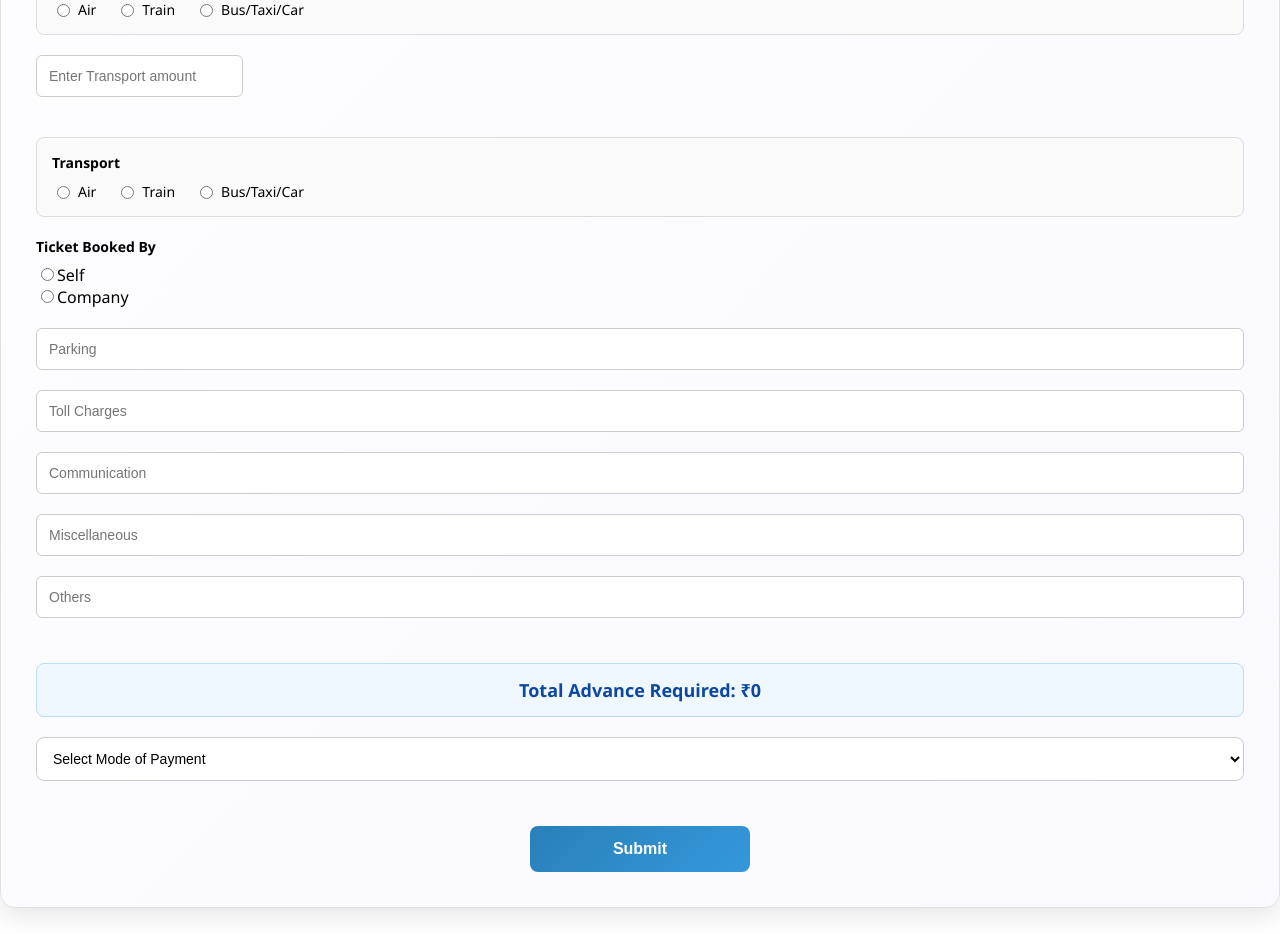
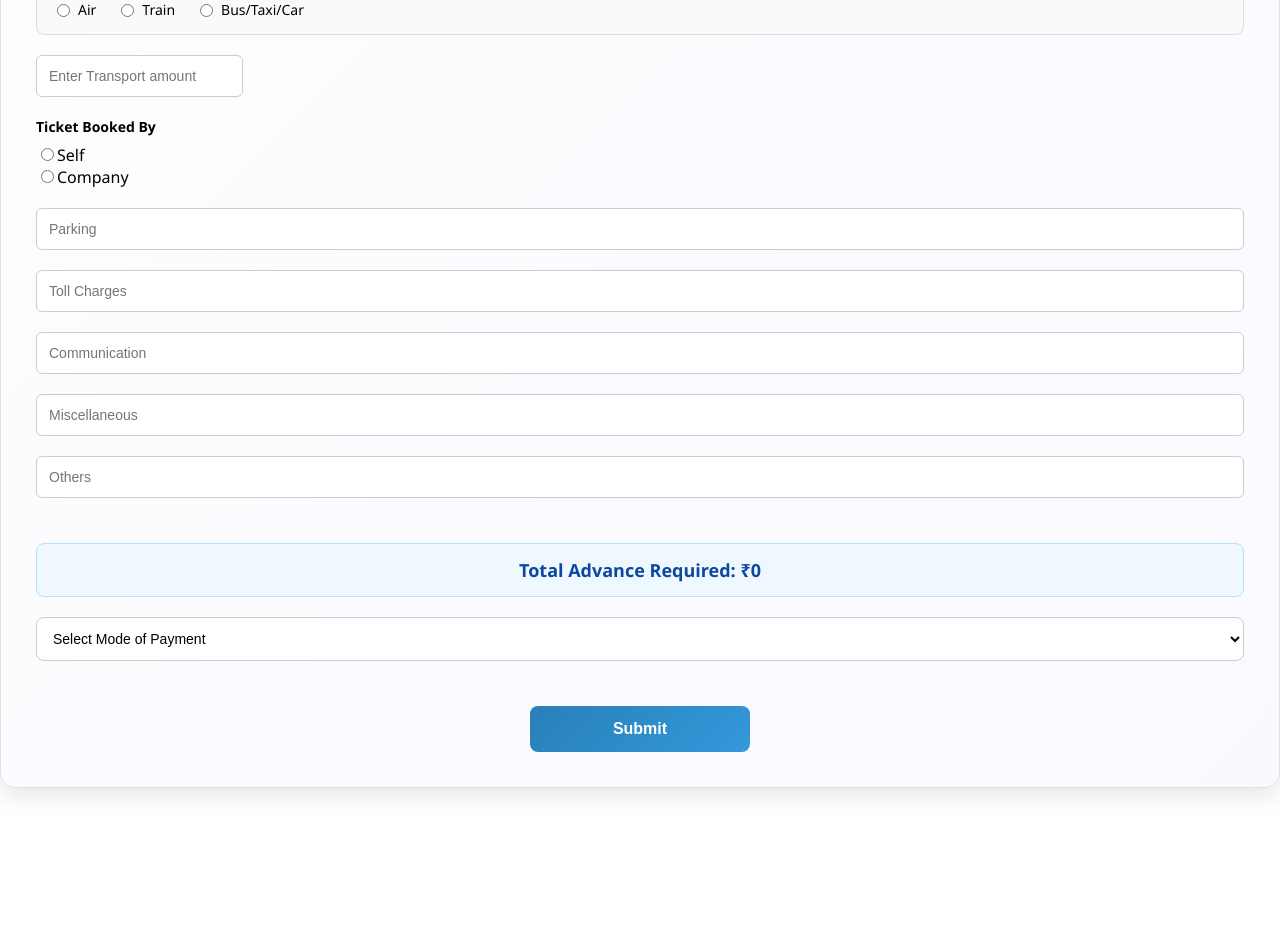
Before and after one commit to Santhoshmk30/Kccottrell, a React (Create React App) app: page /request in a window 1280 px wide. Shown: the part 980-1914 px from the top of the page. After the commit the page ends 1798 px from the top, so only its background shows below. Built offline with nearby package versions, Linux system fonts and the light colour scheme.

Commit message:
Update Requestform.js

```diff
--- a/src/Components/Requestform.js
+++ b/src/Components/Requestform.js
@@ -539,34 +539,6 @@ useEffect(() => {
             />
           </div>
 
-              {/* Transport Mode selection */}
-<div style={styles.transportSection}>
-  <label style={styles.label}>Transport</label>
-  <div style={styles.radioGroup}>
-    {["Air", "Train", "Bus/Taxi/Car"].map((mode) => (
-      <label key={mode} style={styles.radioLabel}>
-        <input
-          type="radio"
-          name="transportMode"
-          value={mode}
-          checked={formData.transportMode === mode}
-          onChange={handleChange}
-          style={styles.radioInput}
-        />
-        {mode}
-      </label>
-    ))}
-  </div>
-
-  {/* Show result */}
-  {formData.transportMode && (
-    <div style={styles.resultBox}>
-      Allowed Class:{" "}
-      <span style={styles.resultText}>{getTravelClass()}</span>
-    </div>
-  )}
-</div>
-
 {/* Ticket Booking By */}
 <div style={styles.field}>
   <label style={styles.label}>Ticket Booked By</label>
```
